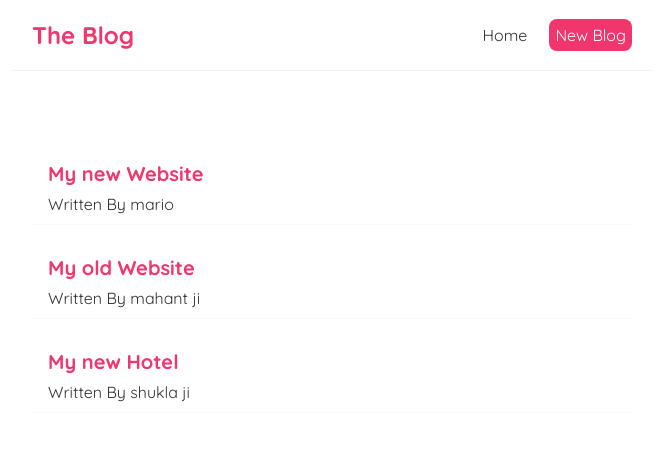
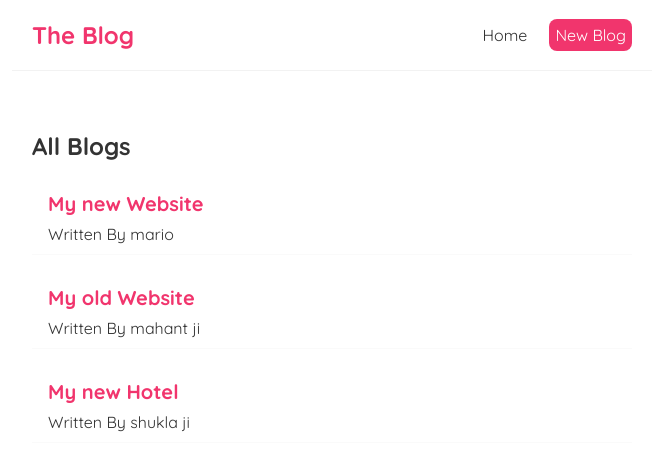
Before and after one commit to harsh007fc/React_1.03, a React (Create React App) app: page / in a window 1280 px wide. Shown: the top 470 px of the page, without its empty margins (308-971 px from the left). Built offline with nearby package versions, Linux system fonts and the light colour scheme.

Commit message:
props added

```diff
--- /dev/null
+++ b/src/components/BlogList.js
@@ -0,0 +1,17 @@
+const BlogList = ({blogs,title}) => {
+    return (
+        <div className='blog-list'>
+            <h2>{title}</h2>
+            {
+                  blogs.map((blog) => (
+                      <div className="blog-preview" key={blog.id}>
+                          <h2>{blog.title}</h2>
+                          <p>Written By {blog.author}</p>
+                      </div>
+                  ))
+              }
+        </div>
+    )
+}
+
+export default BlogList
--- a/src/components/Home.js
+++ b/src/components/Home.js
@@ -1,4 +1,5 @@
 import {useState} from 'react'
+import BlogList from './BlogList';
 const Home = () => {
 
     let [blogs,setBlogs] = useState([
@@ -9,14 +10,7 @@
     return (
         <>
            <div className="home">
-              {
-                  blogs.map((blog) => (
-                      <div className="blog-preview" key={blog.id}>
-                          <h2>{blog.title}</h2>
-                          <p>Written By {blog.author}</p>
-                      </div>
-                  ))
-              }
+              <BlogList blogs={blogs} title='All Blogs'/>
             </div>
         </>
     )
```
